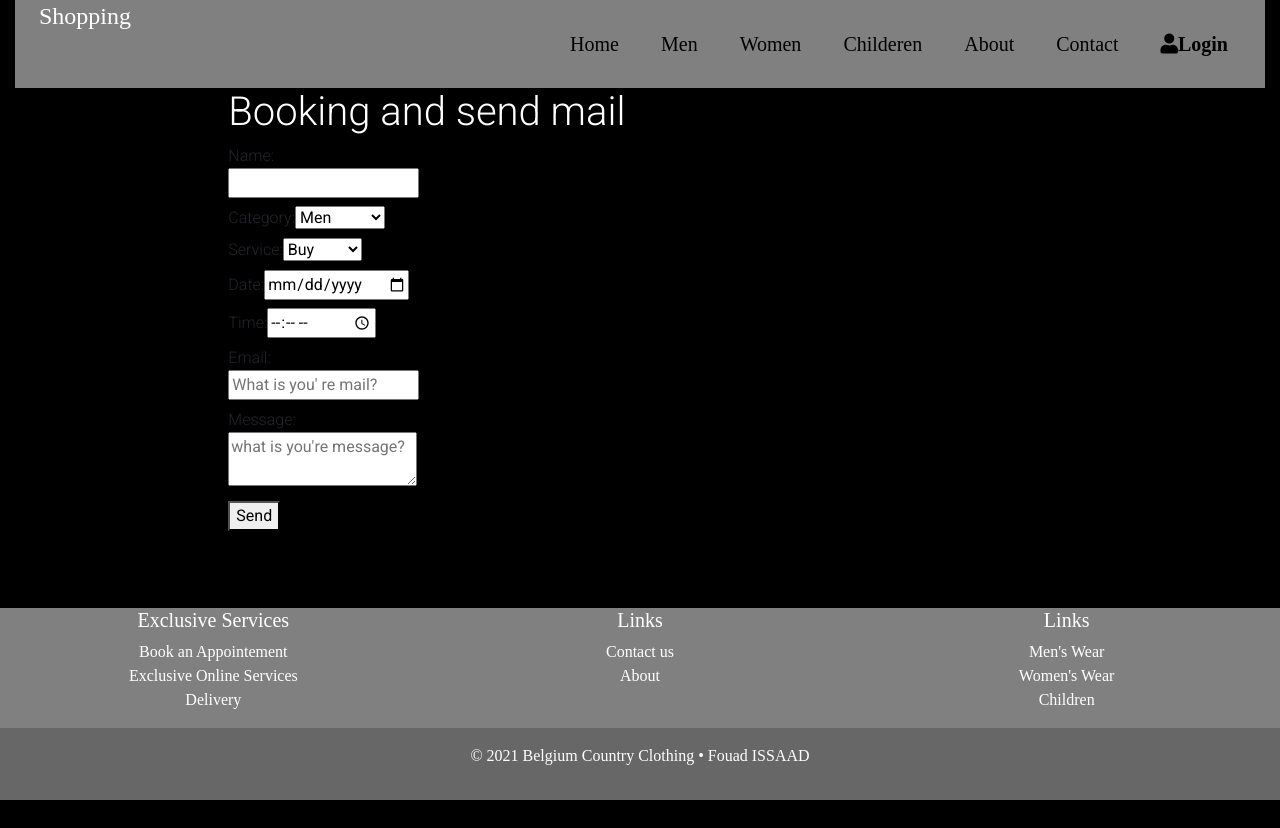
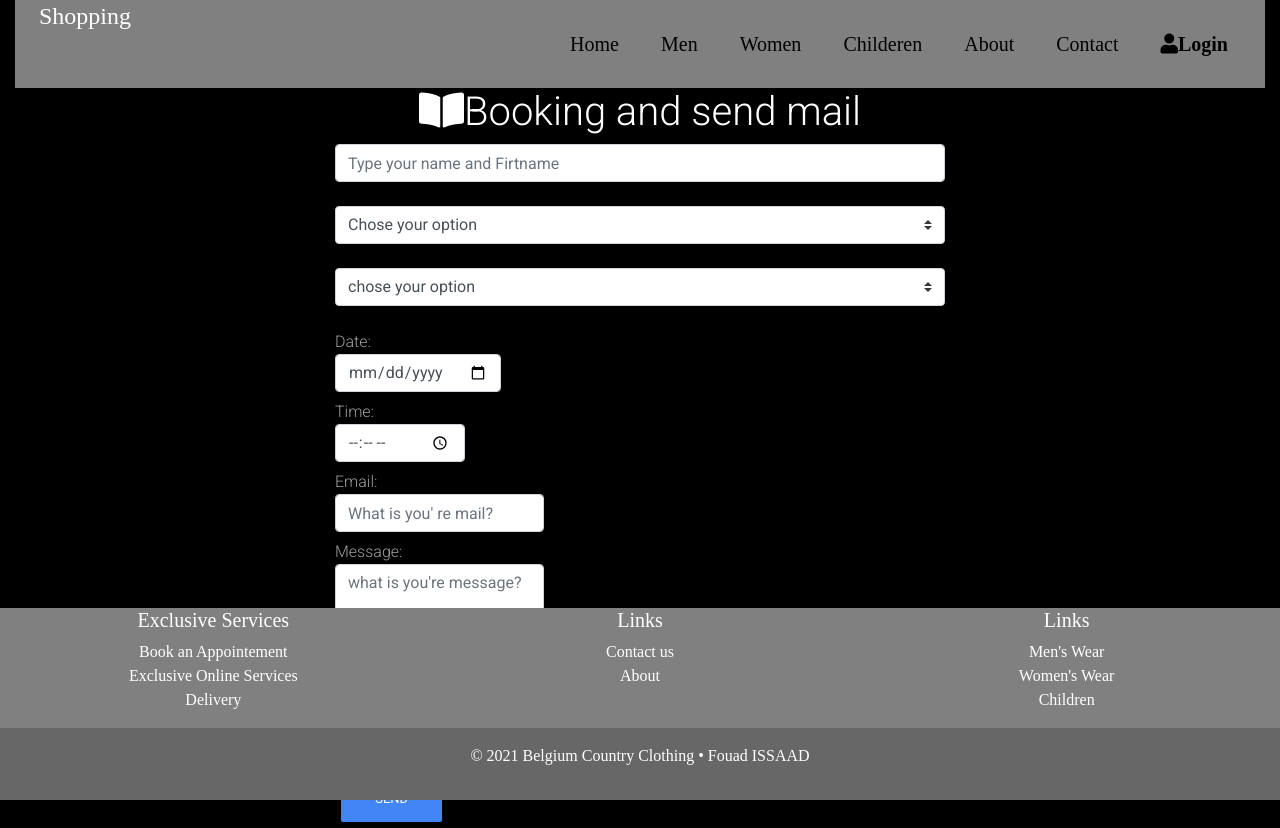
Before and after one commit to fouadissaad1/shoppingwebapps, a React (Create React App) app: page /Book in a window 1280 px wide. Before the commit the page ends 800 px from the top, so only its background shows below. Built offline with nearby package versions, Linux system fonts and the light colour scheme.

Commit message:
style booking

```diff
--- a/src/components/pages/Book.js
+++ b/src/components/pages/Book.js
@@ -1,5 +1,6 @@
-import { MDBCol, MDBContainer, MDBRow } from "mdb-react-ui-kit";
+import { MDBBtn, MDBCol, MDBContainer, MDBIcon, MDBInput, MDBRow } from "mdb-react-ui-kit";
 import emailjs from 'emailjs-com';
+
 
 const Book = () => {
     const sendEmail = (e) => {
@@ -17,56 +18,56 @@ const Book = () => {
     return (
         <MDBContainer fluid>
             <MDBRow>
-                <MDBCol size={2}></MDBCol>
-                <MDBCol size={6}>
-                    <h1>Booking and send mail</h1>
-                </MDBCol>
-                <MDBCol size={2}></MDBCol>
-            </MDBRow>
-            <MDBRow>
-                <MDBCol size={2}></MDBCol>
-                <MDBCol size={6}>
+                <MDBCol md="3"/>
+                <MDBCol md="6">
+                    <h1 className="text-center md-4">
+                        <MDBIcon icon="book-open"/>
+                        Booking and send mail</h1>
                     <form onSubmit={sendEmail}>
-                        <label>Name: <br/>
-                            <input name="name" type="text" required/> <br/>
-                        </label>
-                        <br/>
-                        <label htmlFor="category">Category:</label>
-                        <select name="category" id="categorys" required>
+                        <MDBInput name="name" type="text" placeholder="Type your name and Firtname" required/> <br/>
+                        <div className="form-group">
+                            <select name="category" id="categorys" className="browser-default custom-select" required>
+                                <option> Chose your option</option>
                                 <option value="Men">Men</option>
                                 <option value="Women">Women</option>
                                 <option value="Childeren">Childeren</option>
                             </select>
-                        <br/>
-
-                        <label htmlFor="service">Service:</label>
-                        <select name="service" id="services" required>
+                            <br/> <br/>
+                        <div>
+                            <select name="service" id="services" className="browser-default custom-select" required>
+                                <option>chose your option</option>
                                 <option value="Buy">Buy</option>
                                 <option value="Meet">Meet</option>
                                 <option value="Delivery">Delivery</option>
                             </select>
+                        </div>
                         <br/>
+                            <div className="grey-text">
                                 <label>Date:
-                            <input type={"date"} name={"date"} required/>
+                                    <MDBInput type={"date"} name={"date"} required/>
                                 </label>
                                 <br/>
                                 <label>Time:
-                            <input type={"time"} name={"time"} required/>
+                                    <MDBInput type={"time"} name={"time"} required/>
                                 </label>
                                 <br/>
-                        <label>Email: <br/>
-                            <input type="email" name={"user_email"} placeholder={"What is you' re mail?"} required/>
+                                <label  htmlFor="exampleFormControlTextarea1">Email: <br/>
+                                    <MDBInput type="email" name={"user_email"} placeholder={"What is you' re mail?"} required/>
                                 </label> <br/>
+                                <div>
                                     <label>Message:<br/>
-                            <textarea name={"message"} placeholder={"what is you're message?"} required/>
+                                        <textarea name={"message"}  className="form-control"
+                                                  id="exampleFormControlTextarea1"
+                                                  rows="7"
+                                                  placeholder={"what is you're message?"} required/>
                                     </label> <br/>
-                        <button value={"Send"} type={"submit"}>Send</button>
+                                </div>
+                            </div>
+
+                        </div>
+                        <MDBBtn value={"Send"} type={"submit"}>Send</MDBBtn>
                     </form>
                 </MDBCol>
-                <MDBCol size={2}>
-
-                </MDBCol>
-
             </MDBRow>
         </MDBContainer>
     );
--- a/src/components/pages/signup/Register.js
+++ b/src/components/pages/signup/Register.js
@@ -25,8 +25,8 @@ function Register() {
         <MDBContainer>
             <br/><br/>
             <MDBRow>
-                <MDBCol size="3"/>
-                <MDBCol size="6">
+                <MDBCol md="3"/>
+                <MDBCol md="6">
                     <h1 className="text-center md-4">
                         <MDBIcon icon="user-plus"/>
                         Sign up</h1>
```
Lines whose indentation alone changed are shown as unchanged.
